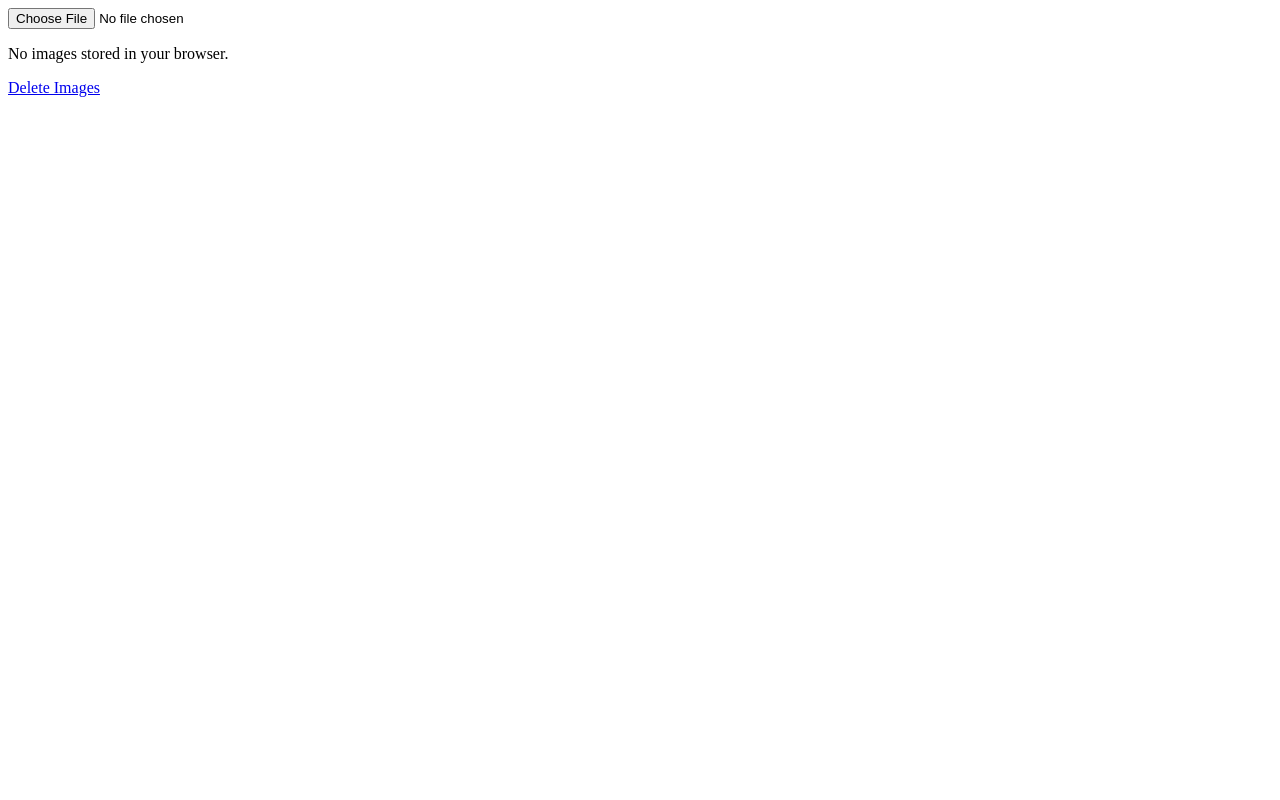
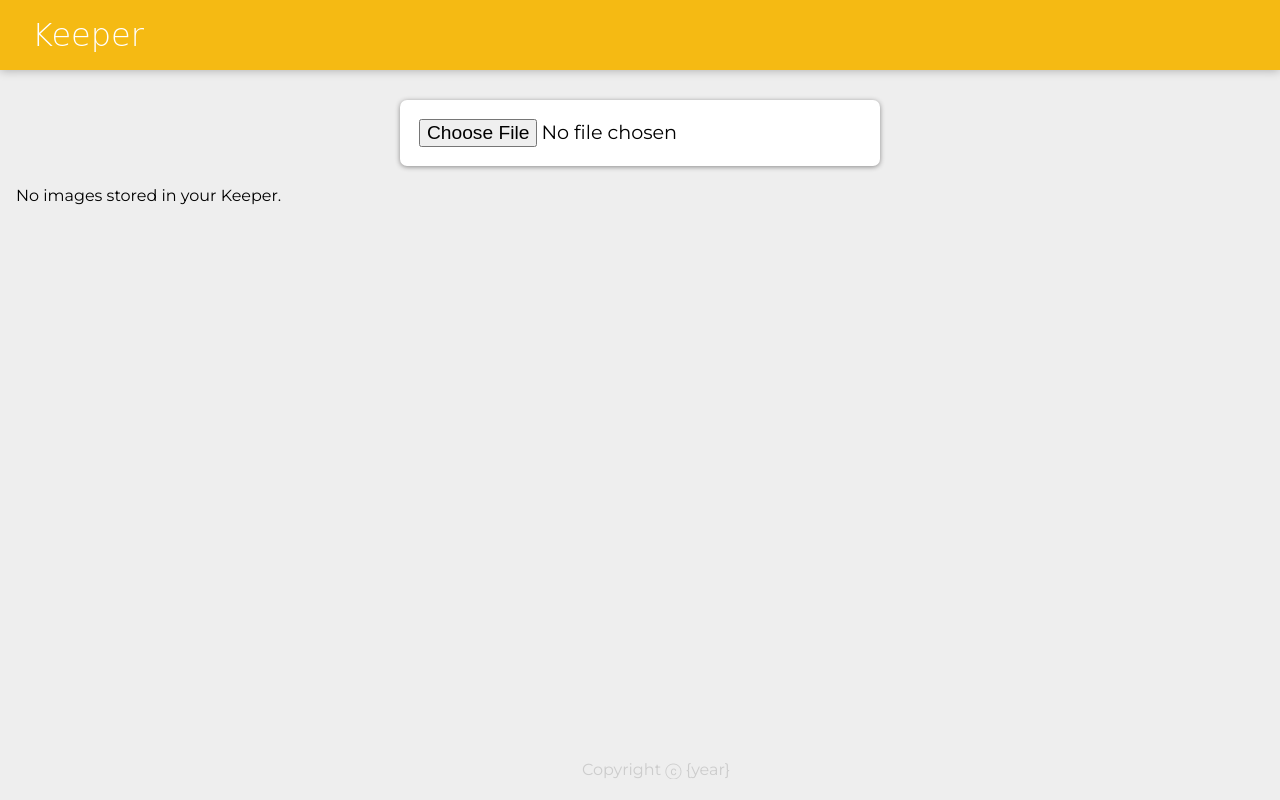
Before and after one commit to Nishant2907/Keeper, a plain HTML site: page index.html in a window 1280 px wide. Drawn offline with Linux system fonts and the light colour scheme; a web font is replaced by a local one.

Commit message:
did changes

```diff
--- a/index.html
+++ b/index.html
@@ -7,19 +7,34 @@
     <title>Keeper App</title>
     <meta name="description" content="">
     <meta name="viewport" content="width=device-width, initial-scale=1">
-    <link rel="stylesheet" href="">
+    <link rel="stylesheet" href="styles.css">
+    <link font-family: "Montserrat" , sans-serif;
+        href="https://fonts.googleapis.com/css?family=McLaren|Montserrat&display=swap" rel="stylesheet" />
 </head>
 
 <body>
+    <header>
+        <h1>Keeper</h1>
+    </header>
 
-    <input type="file" id="files">
+    <div>
+        <form>
+            <input type="file" id="files">
+        </form>
+    </div>
+    <footer>
+        <p>Copyright ⓒ {year}</p>
+    </footer>
 
 
-    <p id="state">No images stored in your browser.</p>
+
+    <p id="state">No images stored in your Keeper.</p>
     <div id="list">
     </div>
 
     <a href="#" id="deleteImgs">Delete Images</a>
+
+
     <script src="index.js"></script>
 </body>
 
--- /dev/null
+++ b/styles.css
@@ -0,0 +1,99 @@
+* {
+    padding: 0;
+    margin: 0;
+    box-sizing: border-box;
+    overflow-x: hidden;
+  }
+  html {
+    font-family: "Montserrat", sans-serif;
+  }
+  body {
+    background: #eee;
+    padding: 0 16px;
+  }
+
+  header {
+    background-color: #f5ba13;
+    margin: auto -16px;
+    padding: 16px 32px;
+    box-shadow: 0 0 10px 0 rgba(0, 0, 0, 0.3);
+  }
+
+  header h1 {
+    color: #fff;
+    font-family: "McLaren", cursive;
+    font-weight: 200;
+  }
+
+  footer {
+    position: absolute;
+    text-align: center;
+    bottom: 0;
+    width: 100%;
+    height: 2.5rem;
+  }
+
+  footer p {
+    color: #ccc;
+  }
+  .note {
+    background: #fff;
+    border-radius: 7px;
+    box-shadow: 0 2px 5px #ccc;
+    padding: 10px;
+    width: 240px;
+    margin: 16px;
+    float: left;
+  }
+  .note h1 {
+    font-size: 1.1em;
+    margin-bottom: 6px;
+  }
+  .note p {
+    font-size: 1.1em;
+    margin-bottom: 10px;
+    white-space: pre-wrap;
+    word-wrap: break-word;
+  }
+
+  .note button {
+    position: relative;
+    float: right;
+    margin-right: 10px;
+    color: #f5ba13;
+    border: none;
+    width: 36px;
+    height: 36px;
+    cursor: pointer;
+    outline: none;
+  }
+
+  form {
+    position: relative;
+    width: 480px;
+    margin: 30px auto 20px auto;
+    background: #fff;
+    padding: 15px;
+    border-radius: 7px;
+    box-shadow: 0 1px 5px rgb(138, 137, 137);
+  }
+  form input,
+  form textarea {
+    width: 100%;
+    border: none;
+    padding: 4px;
+    outline: none;
+    font-size: 1.2em;
+    font-family: inherit;
+    resize: none;
+  }
+
+  #list img {
+    max-width: 300px;
+    margin: 2rem;
+    border:0.5rem solid rgba(0, 0, 0, 0.4);
+  }
+
+  #deleteImgs {
+    display: none;
+  }
```
